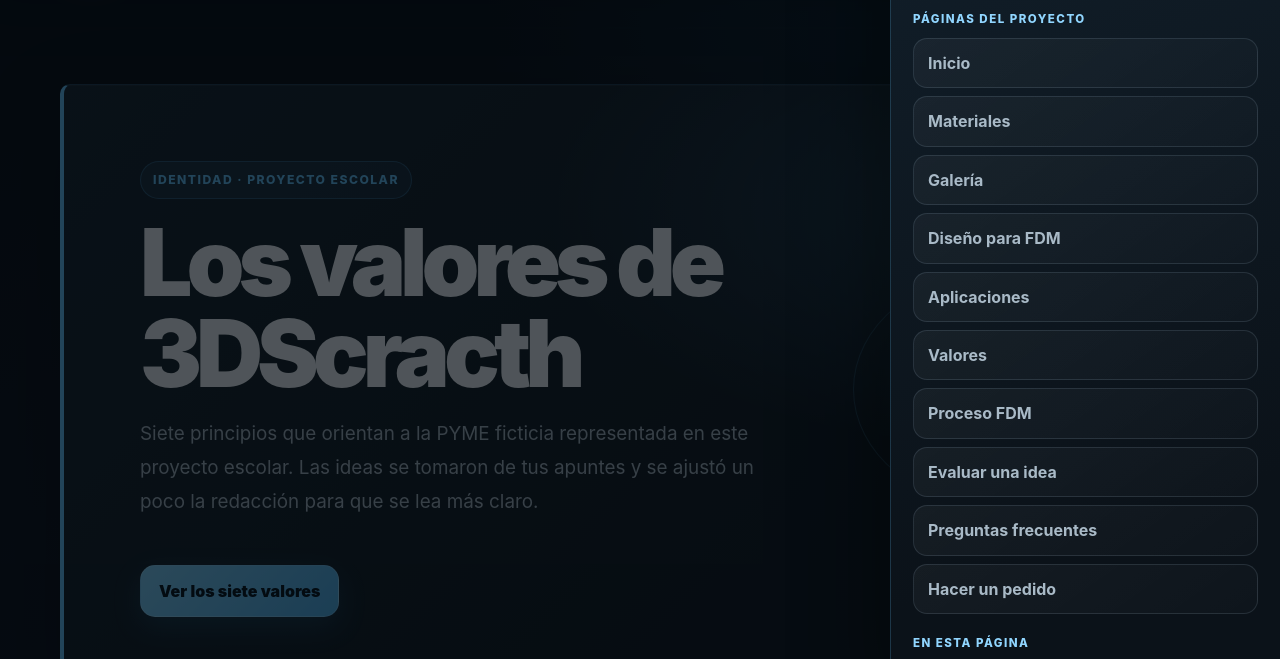
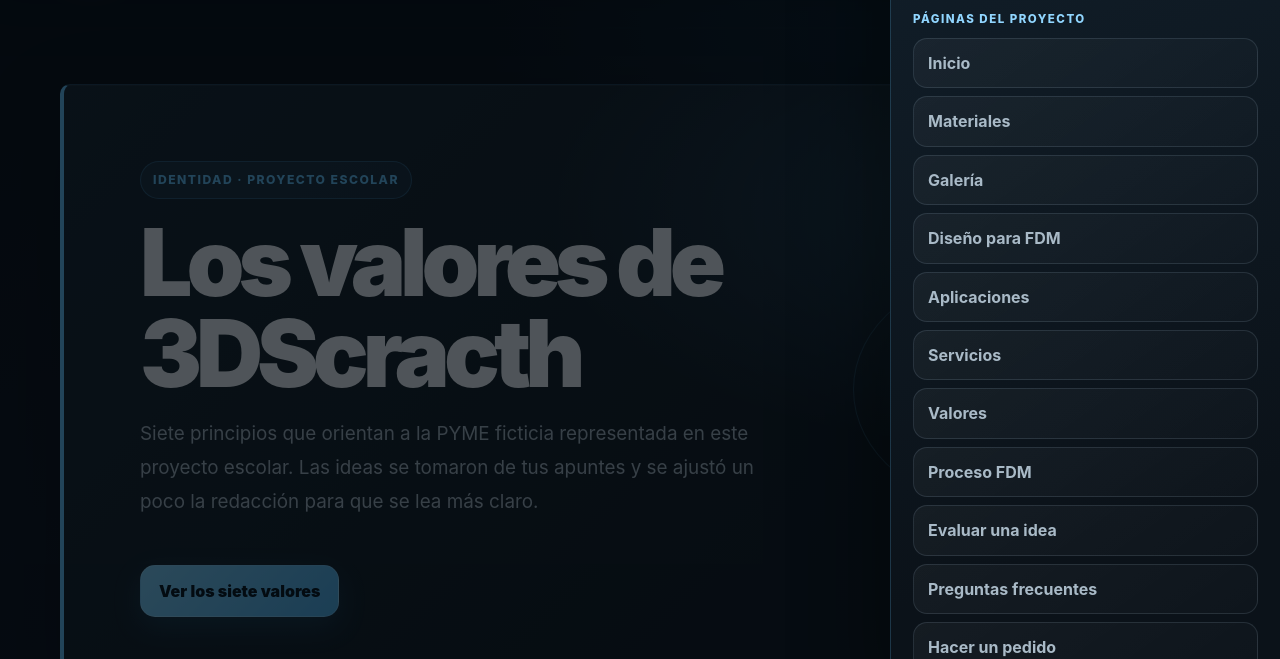
Before and after one commit to Mason-GPT/Scracth-valores, a plain HTML site: page index.html in a window 1280 px wide. Both pictures are taken after a click on the link "•••". Shown: the part 94-753 px from the top of the page. Drawn offline with Linux system fonts and the light colour scheme.

Commit message:
Add fictional services proposal and update site navigation

```diff
--- a/index.html
+++ b/index.html
@@ -358,6 +358,7 @@
         <a href="https://mason-gpt.github.io/Scracth-galeria/">Galería</a>
         <a href="https://mason-gpt.github.io/Scracth-diseno-fdm/">Diseño para FDM</a>
         <a href="https://mason-gpt.github.io/Scracth-aplicaciones/">Aplicaciones</a>
+        <a href="https://mason-gpt.github.io/Scracth-servicios/">Servicios</a>
         <a href="https://mason-gpt.github.io/Scracth-valores/">Valores</a>
         <a href="https://mason-gpt.github.io/Scracth-proceso-fdm/">Proceso FDM</a>
         <a href="https://mason-gpt.github.io/Scracth-evaluar-idea/">Evaluar una idea</a>
```
